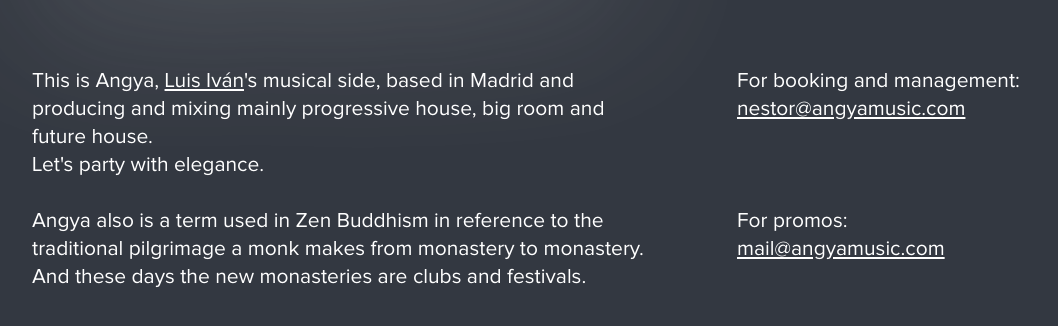
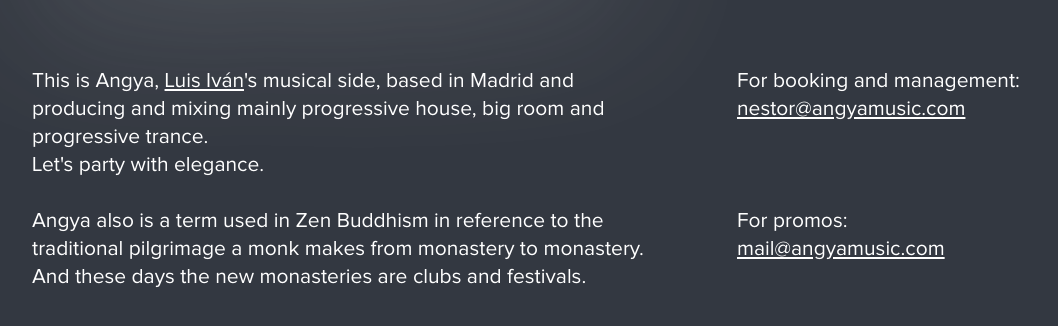
Before and after one commit to luisivan/angya, a plain HTML site: page index.html in a window 1280 px wide. Shown: the part 262-588 px from the top of the page, without its empty margins (108-1166 px from the left). Drawn offline with nearby package versions, Linux system fonts and the light colour scheme; no server answers; a web font is replaced by a local one.

Commit message:
Progressive trance

```diff
--- a/index.html
+++ b/index.html
@@ -24,7 +24,7 @@
     </header>
     <main>
         <p>
-            This is Angya, <a href="http://luisivan.net">Luis Iván</a>'s musical side, based in Madrid and producing and mixing mainly progressive house, big room and future house.<br>
+            This is Angya, <a href="http://luisivan.net">Luis Iván</a>'s musical side, based in Madrid and producing and mixing mainly progressive house, big room and progressive trance.<br>
             Let's party with elegance.
             <br><br>
             Angya also is a term used in Zen Buddhism in reference to the traditional pilgrimage a monk makes from monastery to monastery.<br>
```
